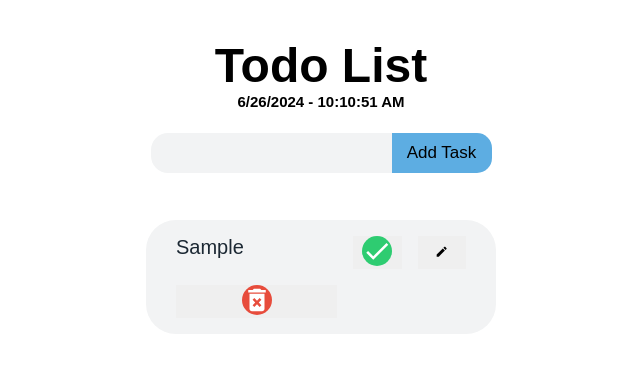
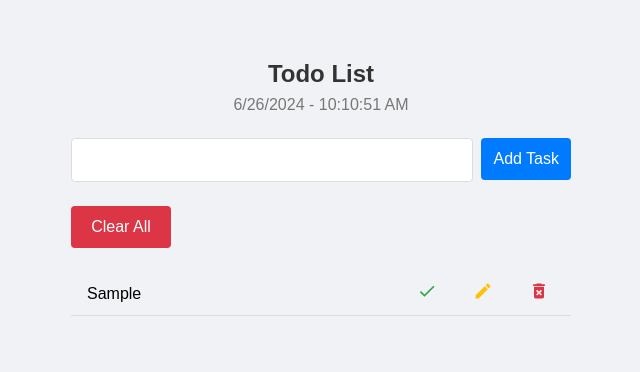
Before and after one commit to alalUDDIN123/react_19, a React (Vite) app: page / in a window 1280 px wide. Both pictures are taken after typing "Sample" into the empty fields and a click on the button "Add Task". Shown: the top 372 px of the page, without its empty margins (319-959 px from the left). Built offline with nearby package versions, Linux system fonts and the light colour scheme.

Commit message:
---completed--todo--application--02-07-2024 10:21 AM--

```diff
--- a/src/projects/TodoList.jsx
+++ b/src/projects/TodoList.jsx
@@ -24,7 +24,7 @@ const TodoList = ({ todos, setTodos }) => {
     };
 
     return (
-        <section className="myUnOrdList">
+        <section className="todo-list-container">
             <ul className="todo-list">
                 {todos.map((todo, index) => (
                     <TodoItem
--- a/src/projects/todo.css
+++ b/src/projects/todo.css
@@ -1,200 +1,168 @@
-* {
+/* General Styles */
+body {
+  font-family: Arial, sans-serif;
+  background-color: #f0f2f5;
   margin: 0;
   padding: 0;
-  box-sizing: border-box;
-  font-family: "Urbanist", sans-serif;
-}
-
-html {
-  font-size: 62.5%;
-}
-
-h1,
-h2,
-h3,
-h4,
-h5,
-h6 {
-  font-weight: 900;
-}
-
-h1 {
-  font-size: 3.2rem;
-  font-weight: bold;
+  display: flex;
+  justify-content: center;
+  padding-top: 60px;
+  height: 100vh;
 }
 
 .todo-container {
-  align-items: center;
-  display: flex;
-  flex-direction: column;
-  padding-top: 3%;
-  transition: 0.3s linear;
-  overflow: hidden;
+  border-radius: 8px;
+  width: 500px;
 }
 
-
-
-.header {
-  align-items: center;
-  display: flex;
-  flex-direction: column;
-  justify-content: space-around;
-  font-size: 3rem;
-  min-height: 25vh;
-  width: 100%;
+header {
+  text-align: center;
+  margin-bottom: 1.5rem;
 }
 
-section h1 {
-  font-size: 4.8rem;
-  text-align: center;
+header h1 {
+  margin: 0;
+  color: #333;
 }
 
-.date-time {
-  font-size: 2.4rem;
-  text-align: center;
+.datetime {
+  margin-top: 0.5rem;
+  color: #777;
 }
 
-form {
+/* Form Styles */
+.form {
+  margin-bottom: 1.5rem;
+}
+.form form {
   display: flex;
-  font-size: 1.7rem;
-  justify-content: center;
-  margin: 15px 0;
-  padding: 0.8rem;
-  width: 100%;
+  gap: 10px;
 }
 
-form input {
-  padding: 10px;
-  font-size: 1.7rem;
-  letter-spacing: 0.1rem;
-  outline: none;
-  border: none;
-  border-top-left-radius: 17px;
-  border-bottom-left-radius: 17px;
-  max-width: 500px;
-  transition: background-color 200ms ease-in-out;
-  width: 100%;
-  background-color: #f2f3f4;
-  --primary-color: #000;
-  color: var(--primary-color);
+.form .form-input {
+  flex-grow: 1;
 }
 
-form input:hover {
-  cursor: text;
+.form .form-input input {
+  margin-bottom: 0px;
 }
 
-form input::placeholder {
-  color: white;
-  opacity: 0.7;
+.todo-input {
+  width: calc(100% - 24px);
+  padding: 12px;
+  border: 1px solid #ddd;
+  border-radius: 4px;
+  margin-bottom: 1rem;
+  font-size: 1rem;
 }
 
-button {
+.todo-btn {
+  width: 100%;
+  padding: 12px;
+  background-color: #007bff;
   border: none;
-  outline: none;
-  transition: box-shadow 200ms ease, background-color 200ms ease-in-out;
+  color: #fff;
+  font-size: 1rem;
+  border-radius: 4px;
+  cursor: pointer;
+  transition: background-color 0.3s ease;
 }
 
-form button:hover {
-  cursor: pointer;
-  background-color: #f1c40f;
+.todo-btn:hover {
+  background-color: #0056b3;
 }
 
-form button {
-  padding: 10px;
-  font-size: 17px;
-  border-top-right-radius: 15px;
-  border-bottom-right-radius: 15px;
-  min-width: 100px;
-  background-color: #5dade2;
-  --secondary-color: "#0000";
-  color: var(--secondary-color);
-}
-
-span {
-  margin-right: 3.2rem;
-}
-
-.myUnOrdList {
-  display: flex;
-  justify-content: center;
-  align-items: center;
+/* Todo List Styles */
+.todo-list-container {
+  margin-top: 1.5rem;
 }
 
 .todo-list {
-  min-width: 25%;
-  list-style: none; /* To remove the bullets of unordered list */
+  list-style: none;
+  padding: 0;
+  margin: 0;
 }
 
 .todo-item {
-  margin: 2.4rem;
-  font-size: 20px;
-  color: #1c2833;
-  border-radius: 30px;
-  transition: background-color 200ms ease-in-out;
-  background-color: #f2f3f4;
-  min-width: 35rem;
-  max-width: 40rem;
-  padding: 1.6rem 3rem;
-  display: grid;
-  grid-template-columns: 1fr 0.3fr 0.3fr;
-  justify-content: start;
-  gap: 1.6rem;
-  overflow-wrap: normal;
+  display: flex;
+  align-items: center;
+  justify-content: space-between;
+  padding: 0.5rem 1rem;
+  border-bottom: 1px solid #ddd;
+  transition: background-color 0.3s ease;
+}
+.todo-item  span{
+  display: inline-block;
+  max-width: 300px;
+  width: 100%;
+}
+.todo-item.completed span {
+  text-decoration: line-through;
+  color: #aaa;
 }
 
-li span {
-  max-width: 20rem;
-  color: #1c2833;
+.todo-item input[type="text"] {
+  flex-grow: 1;
+  padding: 0.5rem;
+  border: 1px solid #ddd;
+  border-radius: 4px;
+  margin-right: 1rem;
+  font-size: 1rem;
 }
 
-.check-btn,
-.delete-btn {
-  font-size: 3rem;
+.todo-item button {
+  background: none;
+  border: none;
   cursor: pointer;
-  width: 3rem;
-  height: 3rem;
-  border-radius: 80%;
-  margin: 0 5px;
-  background-color: #fff;
+  font-size: 1.25rem;
+  color: #555;
+  transition: color 0.3s ease;
+}
+
+.todo-item button:hover {
+  color: #000;
+}
+
+.clear-btn {
+  width: 20%;
+  padding: 12px;
+  border: none;
+  color: #fff;
+  font-size: 1rem;
+  border-radius: 4px;
+  cursor: pointer;
+  background-color: #dc3545;
+  transition: background-color 0.3s ease;
 }
 
 .check-btn {
-  background-color: #2ecc71;
-  color: #fff;
+  color: #28a745;
+}
+
+.check-btn:hover {
+  color: #218838;
+}
+
+.edit-btn {
+  color: #ffc107;
+}
+
+.edit-btn:hover {
+  color: #e0a800;
+}
+
+.cancel-btn {
+  color: #dc3545;
+}
+
+.cancel-btn:hover {
+  color: #c82333;
 }
 
 .delete-btn {
-  background-color: #e74c3c;
-  color: #fff;
+  color: #dc3545;
 }
 
-.completed {
-  text-decoration: line-through;
-  color: #888;
+.delete-btn:hover {
+  color: #c82333;
 }
-
-.NotCompleted {
-  text-decoration: none;
-}
-
-.clear-btn {
-  background-color: #e74c3c;
-  font-size: 1.6rem;
-  padding: 1rem 2.2rem;
-  border-radius: 0.3rem;
-  -webkit-border-radius: 0.3rem;
-  -moz-border-radius: 0.3rem;
-  -ms-border-radius: 0.3rem;
-  -o-border-radius: 0.3rem;
-}
-
-.clear-btn:hover {
-  background-color: #8d1407;
-}
-
-.check-btn:hover,
-.edit-btn:hover,
-.delete-btn:hover,
-.cancel-btn:hover {
-  opacity: 0.7;
-}
--- a/src/projects/todo.jsx
+++ b/src/projects/todo.jsx
@@ -30,19 +30,20 @@ const Todo = () => {
         setTodoInput('');
     };
 
+    const shouldShoulClearAllBtn = todos && todos.length > 0
+
     return (
         <section className="todo-container">
             <header>
                 <h1>Todo List</h1>
+                {/* display real date time */}
+                <div className="datetime">
+                    <DateTime />
+                </div>
             </header>
-
-            {/* display real date time */}
-            <h2 className="datetime">
-                <DateTime />
-            </h2>
             <section className="form">
                 <form onSubmit={handleSubmit}>
-                    <div>
+                    <div className="form-input">
                         <input
                             type="text"
                             className="todo-input"
@@ -51,11 +52,18 @@ const Todo = () => {
                             value={todoInput}
                         />
                     </div>
-                    <div>
+                    <div className="form-buttons">
                         <button className="todo-btn" type="submit">Add Task</button>
+
                     </div>
                 </form>
             </section>
+            {/* clear all todos */}
+            {
+                shouldShoulClearAllBtn && <button className="clear-btn" onClick={() => setTodos([])}>Clear All</button>
+            }
+
+
             <TodoList todos={todos} setTodos={setTodos} />
         </section>
     );
```
